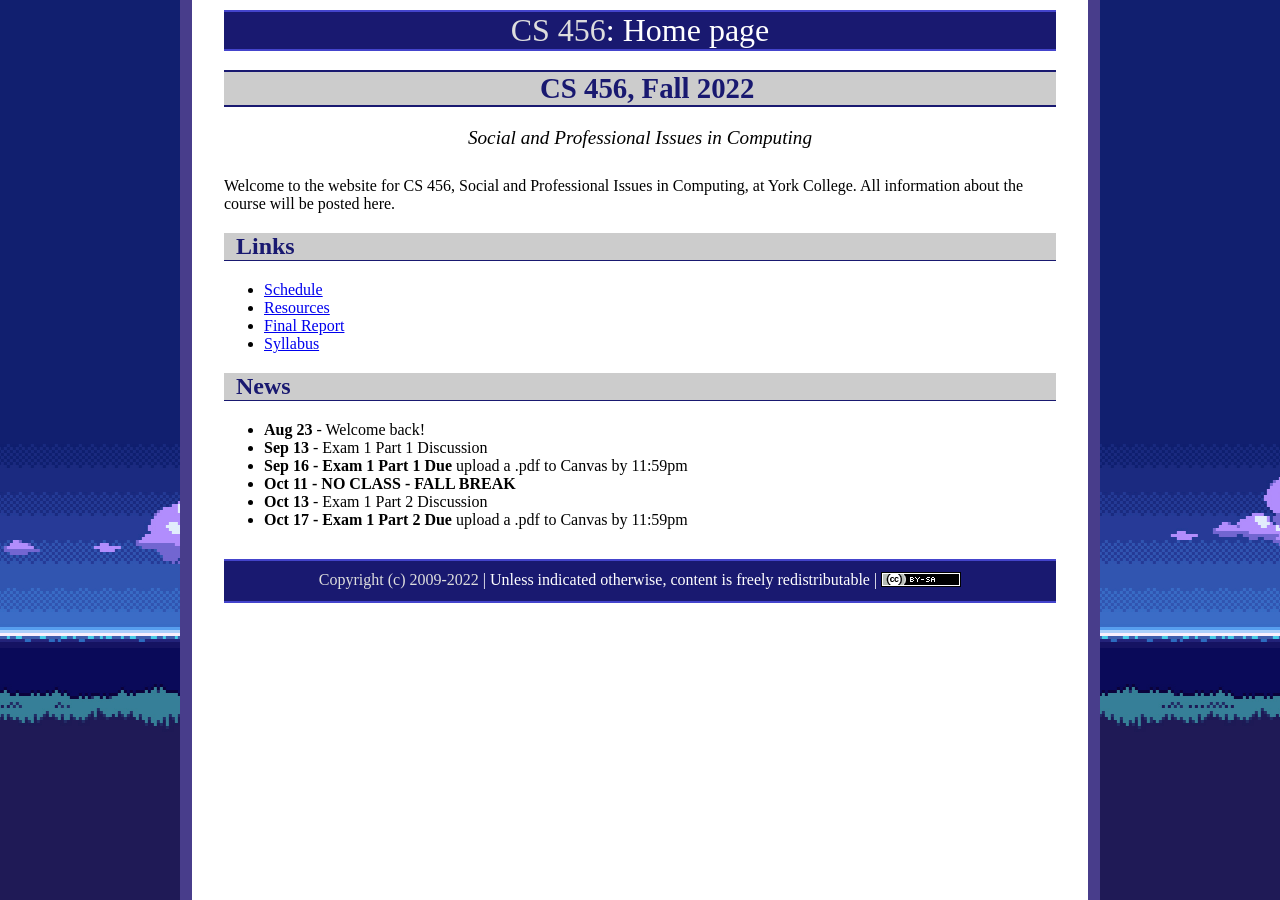
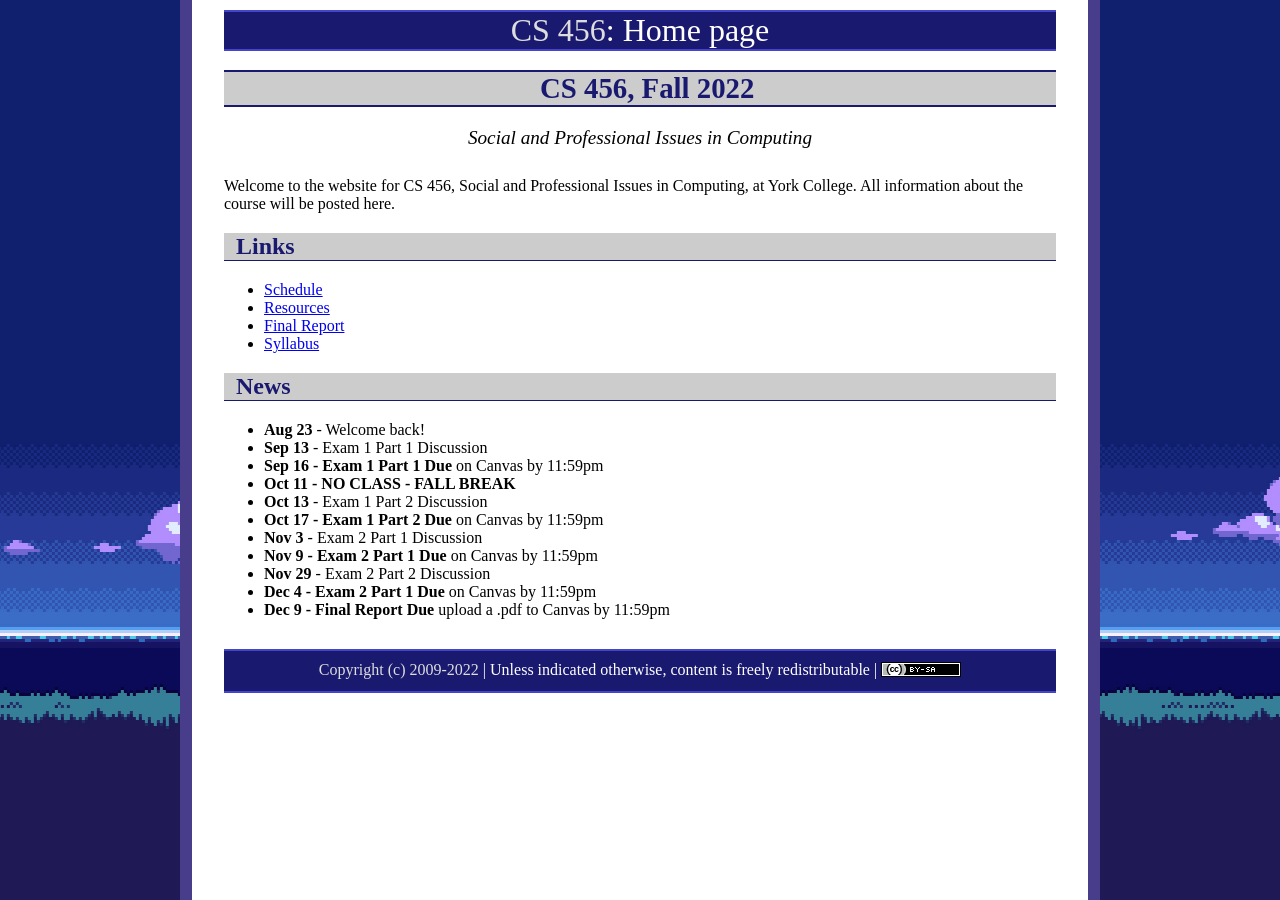
Before and after one commit to ycpcs/cs456-fall2022, a Jekyll site: the page built from index.md, in a window 1280 px wide. Built offline with Jekyll 4.4.1, drawn with Linux system fonts in a browser that asks for light colours; part of the change alters nothing that is shown.

Commit message:
add final report
add final report

```diff
--- /dev/null
+++ b/finalreport.md
@@ -0,0 +1,26 @@
+---
+layout: default
+title: "Final Report"
+---
+
+**Due: Fri, Dec 9th by 11:59pm.** Upload a .pdf to Canvas.
+
+The paper is based off of the topic you selected for your class discussion. The purpose is to discuss in depth the impact of the issue on both the industry and society as a whole.
+
+The paper should be 3-5 pages single spaced (12pt. font) in length and have at least 4 primary sources. [IEEE format](https://ieee-dataport.org/sites/default/files/analysis/27/IEEE%20Citation%20Guidelines.pdf) should be used for citations.
+
+The report should contain the following sections:
+
+> -   **Introduction**: Present a summary of the topic along with the issues/controversies
+surrounding the topic.
+> -   **Background**: Provide any relevant historical context/precedents related to the
+topic. In particular, note any legislation or court cases that have arisen based on
+the issues.
+> -   **Discussion**: Give the arguments presented by supporters of various positions
+surrounding the topic. Discuss the pros and cons of creating policy based on the
+positions.
+> -   **Conclusion**: Provide your analysis of what you feel should be the proper
+resolution of the issues. Justify your position based on an evaluation of the issues from the perspective of the ethical theories from class along with your own viewpoint.
+> -   **References**: Citations of source material.
+
+The paper should also incorporate information from the class period discussion along with an analysis of the validity/issues with points of view presented by other students.
--- a/index.md
+++ b/index.md
@@ -19,19 +19,12 @@ Welcome to the website for CS 456, Social and Professional Issues in Computing,
 ## News
 * **Aug 23** - Welcome back!
 * **Sep 13** - Exam 1 Part 1 Discussion
-* **Sep 16 - Exam 1 Part 1 Due** upload a .pdf to Canvas by 11:59pm
+* **Sep 16 - Exam 1 Part 1 Due** on Canvas by 11:59pm
 * **Oct 11 - NO CLASS - FALL BREAK**
 * **Oct 13** - Exam 1 Part 2 Discussion
-* **Oct 17 - Exam 1 Part 2 Due** upload a .pdf to Canvas by 11:59pm
-
-
-
-<!--
-* **Sep 9** - Exam 1 Part 1 Discussion
-* **Sep 14 - Exam 1 Part 1 Due** upload a .pdf to Canvas by 11:59pm
-* **Oct 14** - Exam 1 Part 2 Discussion
-* **Oct 20 - Exam 1 Part 2 Due** upload a .pdf to Canvas by 11:59pm
-* **Nov 30** - Exam 2 Discussion
-* **Dec 7 - Exam 2 Due** upload a .pdf to Canvas by 11:59pm
-* **Dec 10 - Final Report Due** upload a .pdf to Canvas by 11:59pm
--->
+* **Oct 17 - Exam 1 Part 2 Due** on Canvas by 11:59pm
+* **Nov 3** - Exam 2 Part 1 Discussion
+* **Nov 9 - Exam 2 Part 1 Due** on Canvas by 11:59pm
+* **Nov 29** - Exam 2 Part 2 Discussion
+* **Dec 4 - Exam 2 Part 1 Due** on Canvas by 11:59pm
+* **Dec 9 - Final Report Due** upload a .pdf to Canvas by 11:59pm
```
